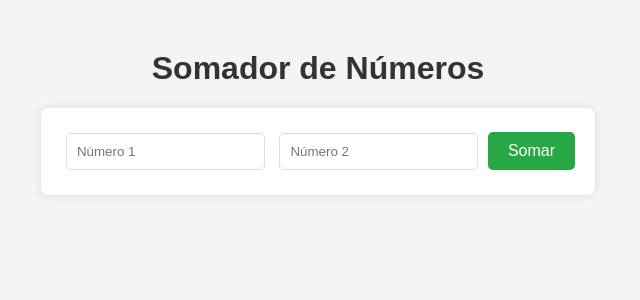
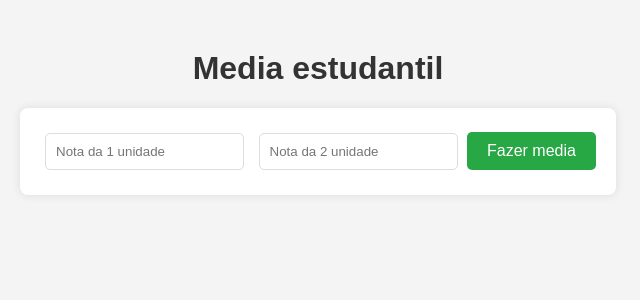
Before and after one commit to Artur0campos/siteTrabalhoFacul, a Flask app: page / in a window 1280 px wide. Shown: the top 300 px of the page, without its empty margins (322-962 px from the left). Run offline with Flask 3, Linux system fonts and the light colour scheme.

Commit message:
alteração de funcionalidade do nosso codigo

```diff
--- a/app.py
+++ b/app.py
@@ -5,11 +5,18 @@ app = Flask(__name__)
 @app.route("/", methods=["GET", "POST"])
 def index():
     resultado = None
+    mensagem = ""
     if request.method == "POST":
-        num1 = int(request.form.get("num1", 0))
-        num2 = int(request.form.get("num2", 0))
-        resultado = num1 + num2
-    return render_template("index.html", resultado=resultado)
+        nota1 = float(request.form.get("nota1", 0))
+        nota2 = float(request.form.get("nota2", 0))
+        resultado = (nota1 + nota2)/2
+
+        if resultado >= 7 :
+            mensagem = "Parabens você passou!"
+        else:
+            mensagem = "te vejo na final!"
+
+    return render_template("index.html", resultado=resultado, mensagem = mensagem)
 
 if __name__ == "__main__":
     app.run(debug=True)
--- a/templates/index.html
+++ b/templates/index.html
@@ -3,18 +3,19 @@
 <head>
     <meta charset="UTF-8">
     <meta name="viewport" content="width=device-width, initial-scale=1.0">
-    <title>Somador</title>
+    <title>M3dia</title>
     <link rel="stylesheet" href="{{ url_for('static', filename='styles.css') }}">
 </head>
 <body>
-    <h1>Somador de Números</h1>
+    <h1>Media estudantil</h1>
     <form method="POST">
-        <input type="number" name="num1" placeholder="Número 1" required>
-        <input type="number" name="num2" placeholder="Número 2" required>
-        <button type="submit">Somar</button>
+        <input type="number" name="nota1" step="0.01" placeholder="Nota da 1 unidade" required>
+        <input type="number" name="nota2" step="0.01" placeholder="Nota da 2 unidade" required>
+        <button type="submit">Fazer media</button>
     </form>
     {% if resultado is not none %}
         <h2>Resultado: {{ resultado }}</h2>
+        <h2> {{ mensagem  }}</h2>
     {% endif %}
 </body>
 </html>
```
